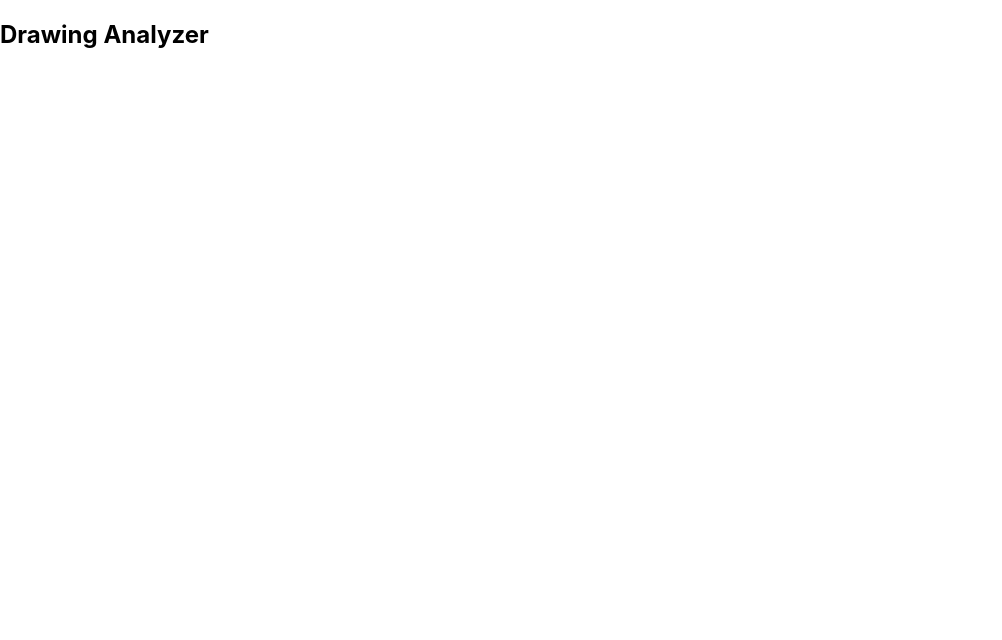
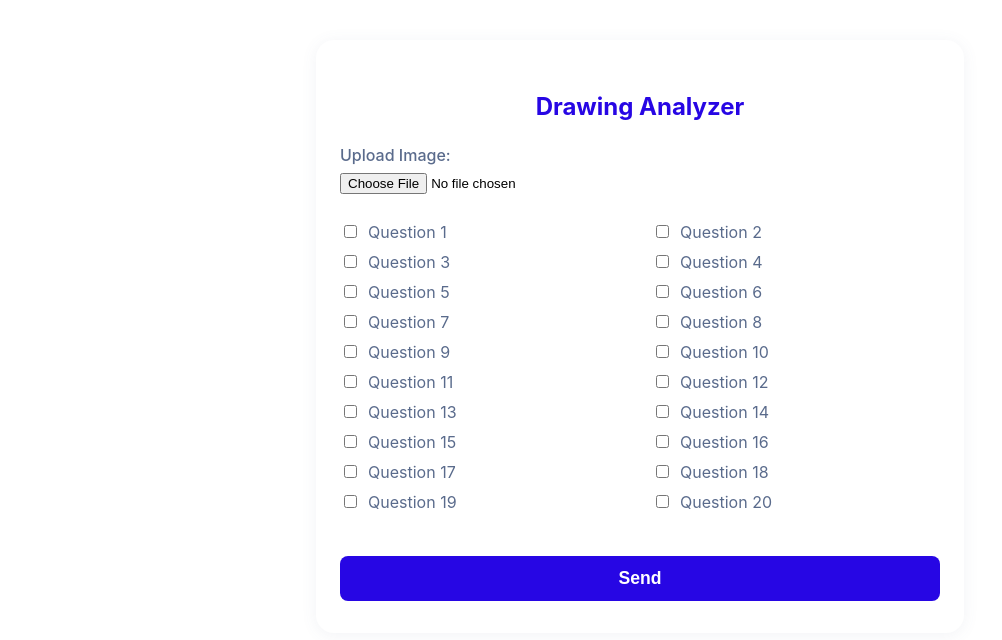
Before and after one commit to YoavLevinger/signals, a React (Create React App) app in the folder frontend/: page /drawing-analyzer in a window 1280 px wide. Shown: the top 640 px of the page, without its empty margins (0-1002 px from the left). Built offline with nearby package versions, Linux system fonts and the light colour scheme.

Commit message:
initial drawing analyzer concept

```diff
--- a/frontend/src/App.css
+++ b/frontend/src/App.css
@@ -137,3 +137,63 @@
   position: relative;
   z-index: 2;
 }
+
+.analyzer-page {
+  max-width: 600px;
+  margin: 40px auto;
+  background: #fff;
+  border-radius: 18px;
+  box-shadow: 0 2px 16px rgba(90, 107, 140, 0.08);
+  padding: 32px 24px;
+}
+.analyzer-page h2 {
+  color: #2706e4;
+  margin-bottom: 24px;
+  text-align: center;
+}
+.analyzer-form {
+  display: flex;
+  flex-direction: column;
+  gap: 28px;
+}
+.upload-section {
+  display: flex;
+  flex-direction: column;
+  gap: 8px;
+  align-items: flex-start;
+}
+.upload-label {
+  font-weight: 500;
+  color: #5a6b8c;
+}
+.file-name {
+  font-size: 0.95rem;
+  color: #2706e4;
+}
+.questions-section {
+  display: grid;
+  grid-template-columns: 1fr 1fr;
+  gap: 10px 24px;
+}
+.question-item {
+  display: flex;
+  align-items: center;
+  gap: 8px;
+  font-size: 1rem;
+  color: #5a6b8c;
+}
+.send-btn {
+  background: #2706e4;
+  color: #fff;
+  border: none;
+  border-radius: 8px;
+  padding: 12px 0;
+  font-size: 1.1rem;
+  font-weight: 600;
+  cursor: pointer;
+  margin-top: 16px;
+  transition: background 0.2s;
+}
+.send-btn:hover {
+  background: #1a047a;
+}
--- a/frontend/src/App.js
+++ b/frontend/src/App.js
@@ -1,13 +1,14 @@
 import React from 'react';
 import { BrowserRouter as Router, Routes, Route, Link } from 'react-router-dom';
 import './App.css';
+import DrawingAnalyzer from './DrawingAnalyzer';
 
 function Home() {
   return (
     <div className="main-menu">
       {/* Decorative background elements */}
 
-      <h1 style={{color: '#2706e4'}}>Signals</h1>
+      <h1>Signals</h1>
       <div className="menu-options">
         <Link to="/drawing-analyzer" className="menu-card">
           <img src="/main-page/drawing-analyzer.png" alt="Drawing Analyzer" className="menu-img" />
@@ -23,7 +24,6 @@ function Home() {
   );
 }
 
-function DrawingAnalyzer() { return <div><h2>Drawing Analyzer</h2></div>; }
 function GuidedDrawing() { return <div><h2>Guided Drawing</h2></div>; }
 function FreeDrawing() { return <div><h2>Free Drawing</h2></div>; }
 
--- /dev/null
+++ b/frontend/src/DrawingAnalyzer.js
@@ -0,0 +1,55 @@
+import React from 'react';
+import './App.css';
+
+function DrawingAnalyzer() {
+  const [file, setFile] = React.useState(null);
+  const [answers, setAnswers] = React.useState(Array(20).fill(false));
+
+  const questions = Array.from({ length: 20 }, (_, i) => `Question ${i + 1}`);
+
+  const handleFileChange = (e) => {
+    setFile(e.target.files[0]);
+  };
+
+  const handleCheckboxChange = (idx) => {
+    setAnswers((prev) => {
+      const updated = [...prev];
+      updated[idx] = !updated[idx];
+      return updated;
+    });
+  };
+
+  const handleSubmit = (e) => {
+    e.preventDefault();
+    // Here you would send 'file' and 'answers' to the backend
+    alert(`Image: ${file ? file.name : 'None'}\nAnswers: ${answers.map((a, i) => a ? `Q${i+1}` : null).filter(Boolean).join(', ')}`);
+  };
+
+  return (
+    <div className="analyzer-page">
+      <h2>Drawing Analyzer</h2>
+      <form onSubmit={handleSubmit} className="analyzer-form">
+        <div className="upload-section">
+          <label htmlFor="file-upload" className="upload-label">Upload Image:</label>
+          <input id="file-upload" type="file" accept="image/*" onChange={handleFileChange} />
+          {file && <div className="file-name">Selected: {file.name}</div>}
+        </div>
+        <div className="questions-section">
+          {questions.map((q, idx) => (
+            <label key={idx} className="question-item">
+              <input
+                type="checkbox"
+                checked={answers[idx]}
+                onChange={() => handleCheckboxChange(idx)}
+              />
+              {q}
+            </label>
+          ))}
+        </div>
+        <button type="submit" className="send-btn">Send</button>
+      </form>
+    </div>
+  );
+}
+
+export default DrawingAnalyzer;
```
Also changed, not shown: 1 other file (tests, documents, lock files or other folders).
